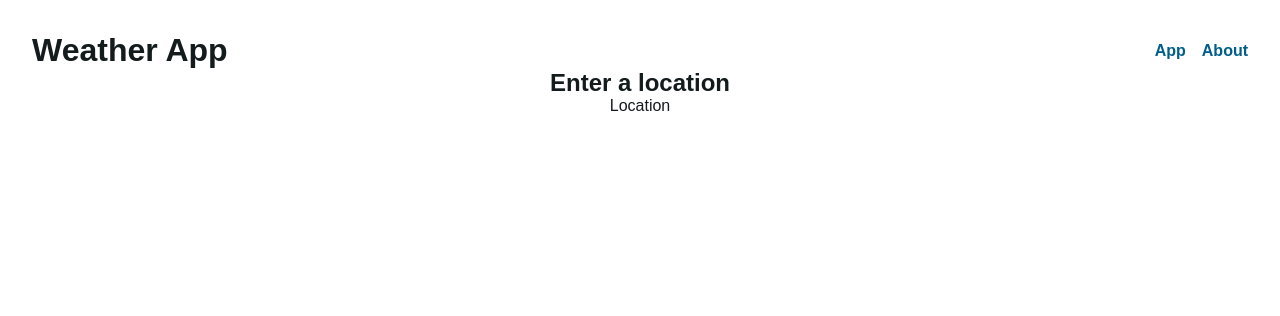
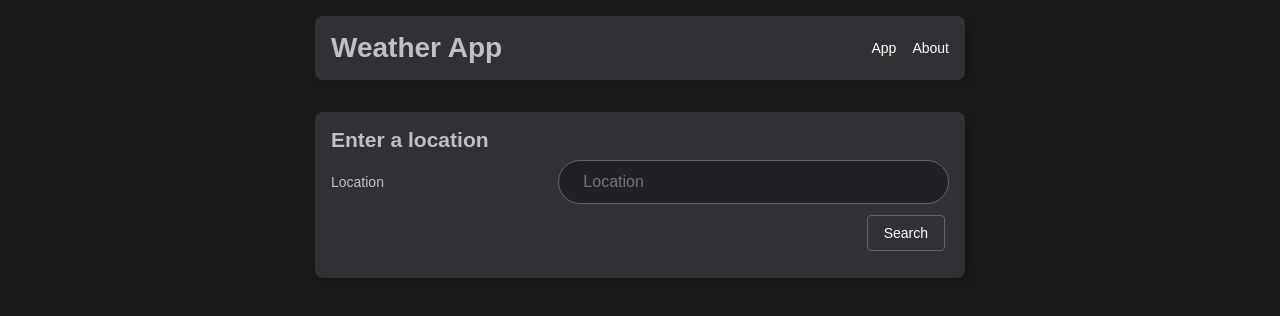
Before and after one commit to PovilasU/react-weather-app-typescript, a React (Vite) app: page / in a window 1280 px wide. Shown: the top 316 px of the page. Built offline with nearby package versions, Linux system fonts and the light colour scheme.

Commit message:
refactored reactjs to Typescript from previous app

```diff
--- a/src/App.tsx
+++ b/src/App.tsx
@@ -1,42 +1,83 @@
-import {  } from 'react'
+import { useState, useEffect, useCallback, lazy, Suspense } from "react";
+import { BrowserRouter, Routes, Route, Link } from "react-router-dom";
+import Footer from "./components/Footer";
 
-import './App.css'
-import { BrowserRouter, Routes, Route, Link } from 'react-router-dom'
-import LocationSearch from './components/LocationSearch'
-import LocationResults from './components/LocationResults'
-import About from './components/About'
-import WeatherDisplay from './components/WeatherDisplay'
-
-function App() {
+const LocationSearch = lazy(() => import("./components/LocationSearch"));
+const LocationResults = lazy(() => import("./components/LocationResults"));
+const WeatherDisplay = lazy(() => import("./components/WeatherDisplay"));
+const About = lazy(() => import("./components/About"));
 
 
+function App(): JSX.Element {
+  const API_ROOT = `https://api.open-meteo.com/v1/forecast?format=json&daily=temperature_2m_max,temperature_2m_min&hourly=temperature_2m&current_weather=true&`;
+  const [locations, updateLocations] = useState<any[]>([]);
+  const [selection, updateSelection] = useState<any | null>(null);
+  const [info, updateInfo] = useState<any | null>(null);
+
+  // console.log(selection)
+
+  const fetchData = useCallback(async () => {
+    if (selection) {
+      const response = await fetch(
+        `${API_ROOT}latitude=${selection.latitude}&longitude=${selection.longitude}&timezone=${selection.timezone}`
+      );
+      const data = await response.json();
+      updateLocations([]);
+      updateInfo(data);
+    }
+  }, [selection, API_ROOT]);
+
+  // Call fetchData when selection changes
+  useEffect(() => {
+    fetchData();
+  }, [fetchData]);
+
   return (
-    <>
-     <BrowserRouter>
-      <div className='App'>
-      <header>
-          <h1>Weather App</h1>
+    <BrowserRouter>
+      <div id="wrapper">
+        <header className="module">
+          <h1 id="logo">Weather App</h1>
           <nav>
-            <Link to='/'>App</Link>
-            <Link to='/about'>About</Link>
+            <Link to="/">App</Link>
+            <Link to="/about">About</Link>
           </nav>
         </header>
+
         <main>
           <Routes>
-            <Route path='/' element={(<>
-              <LocationSearch />
-              <LocationResults />
-              {/* <WeatherDisplay  /> */}
-            </>)}></Route>
-            <Route path='/about' element={<About />} />
+            <Route
+              path="/"
+              element={
+                <Suspense fallback={<div>Loading...</div>}>
+                  <LocationSearch
+                    // locations={locations}
+                    updateLocations={updateLocations}
+                  />
+                  {locations.length > 0 && (
+                    <LocationResults
+                      locations={locations}
+                      // selection={selection}
+                      updateSelection={updateSelection}
+                    />
+                  )}
+                  {info && <WeatherDisplay info={info} selection={selection} />}
+                </Suspense>
+              }
+            />
+            <Route
+              path="/about"
+              element={
+                <Suspense fallback={<div>Loading...</div>}>
+                  <About />
+                </Suspense>
+              }
+            />
           </Routes>
         </main>
-
+        <Footer />
       </div>
-      </BrowserRouter>
-
-    </>
-  )
+    </BrowserRouter>
+  );
 }
 
-export default App
+export default App;
--- a/src/components/About.tsx
+++ b/src/components/About.tsx
@@ -3,7 +3,7 @@ import React from 'react';
 const About: React.FC = () => {
   return (
     <div className="module">
-      <img className="img-me center" src="/povilas.jpg" alt="image" />
+
       <h2 className="center about-h2">Description</h2>
       <p className="tac1">
         A web app that fetches geolocation data from one API and uses that to
--- a/src/components/FormField.tsx
+++ b/src/components/FormField.tsx
@@ -1,20 +1,21 @@
-
-import React from 'react';
-
+import React, { FC } from "react";
 
 interface FormFieldProps {
     title: string;
     name: string;
+    placeholder: string;
 }
 
-const FormField: React.FC<FormFieldProps> = ({ title, name }) => {
-    return (
-        <div>
-            {/* Your component code here */}
-            <label>{title}</label>
-            <input type="text" name={name} autoComplete="off" />
-        </div>
-    );
-};
+const FormField: FC<FormFieldProps> = ({ title, name, placeholder }) => (
+    <div className="form-field">
+        <label>{title}</label>
+        <input
+            type="text"
+            name={name}
+            autoComplete="off"
+            placeholder={placeholder}
+        />
+    </div>
+);
 
-export default FormField;
+export default React.memo(FormField);
--- a/src/components/LocationResults.tsx
+++ b/src/components/LocationResults.tsx
@@ -1,12 +1,34 @@
 
-import React from 'react';
 
-const LocationResults: React.FC = () => {
+interface Location {
+    id: number;
+    country: string;
+    admin1: string;
+}
+
+interface LocationResultsProps {
+    locations: Location[];
+    updateSelection: (location: Location) => void;
+}
+
+export default function LocationResults({ locations, updateSelection }: LocationResultsProps) {
+    function handler(location: Location) {
+        updateSelection(location);
+    }
+
     return (
-        <div>
-            {/* Add your component code here */}
+        <div id="location-results" className="module">
+            {locations.map((location) => (
+                <div className="location" key={location.id}>
+                    <div className="region">
+                        <div>{location.country} </div>
+                        <div className="subregion">{location.admin1} </div>
+                    </div>
+                    <div>
+                        <button onClick={() => handler(location)}>Select</button>
+                    </div>
+                </div>
+            ))}
         </div>
     );
-};
-
-export default LocationResults;
+}
--- a/src/components/LocationSearch.tsx
+++ b/src/components/LocationSearch.tsx
@@ -1,14 +1,42 @@
-
-import React from 'react';
+import React, { useState } from "react";
 import Formfield from "./FormField";
 
-const LocationSearch: React.FC = (props) => {
-    const API_ROOT = 'https://geocoding-api.open-meteo.com/v1/search?format=json&count=10';
+interface LocationSearchProps {
+    updateLocations: (locations: any[]) => void;
+}
+
+const LocationSearch: React.FC<LocationSearchProps> = (props) => {
+    const API_ROOT =
+        "https://geocoding-api.open-meteo.com/v1/search?format=json&count=10";
+    const [errorMsg, setErrorMsg] = useState<string | null>(null);
+
+    const handleSearch = async (e: React.FormEvent<HTMLFormElement>) => {
+        e.preventDefault();
+        setErrorMsg(null);
+        const location = e.currentTarget.location.value;
+        try {
+            const res = await fetch(API_ROOT + `&name=${location}`);
+            const locations = await res.json();
+            if (locations.results) {
+                props.updateLocations(locations.results);
+            } else {
+                setErrorMsg("No results found");
+                props.updateLocations([]);
+            }
+        } catch (error) {
+            setErrorMsg("An error occurred");
+            props.updateLocations([]);
+        }
+    };
+
     return (
-
-        <form>
+        <form id="location-search" className="module" onSubmit={handleSearch}>
             <h2>Enter a location</h2>
-            <Formfield title="Location" name="location" />
+            <Formfield title="Location" name="location" placeholder="Location" />
+            <div className="jcsb">
+                <div className="error">{errorMsg}</div>
+                <button>Search</button>
+            </div>
         </form>
     );
 };
--- a/src/index.css
+++ b/src/index.css
@@ -1,9 +1,13 @@
 :root {
-  --primary: #cde4de;
+  --primaryOld: #cde4de;
+  --primary: #303134;
   --darker: rgba(0, 0, 0, 0.4);
   --shadow: rgba(0, 0, 0, 0.1);
-  --highlight: #005e8a;
-  --text: #131b1d;
+  --highlight: white;
+  --highlight-blue: #005e8a;
+  --text: #e8eaed;
+  --light-blue-grey: #bdc1c6;
+  --dark: rgba(0, 0, 0, 0.9);
 }
 
 * {
@@ -24,13 +28,17 @@ html {
 
 body {
   margin: 0;
-
+  font-size: 14px;
+  font-family: arial, sans-serif;
+  color: var(--light-blue-grey);
+  background-color: var(--dark);
+  font-family: arial, sans-serif;
 }
 
 a {
   text-decoration: none;
   color: var(--highlight);
-  font-weight: bold;
+  font-weight: normal;
 }
 
 h1,
@@ -46,8 +54,16 @@ input {
   padding: .5rem;
   border: 0;
   border-radius: 0px;
-  background-color: rgba(255, 255, 255, 0.8);
+  background-color: #202124;
   width: 100%;
+  border-radius: 24px;
+  color: var(--text);
+  min-height: 44px;
+  border: 1px solid #5f6368;
+  box-shadow: none;
+  border-radius: 24px;
+  margin: 0 auto;
+  max-width: 1584px
 }
 
 input:focus {
@@ -61,7 +77,8 @@ button {
 }
 
 button:hover {
-  background-color: var(--primary);
+  background-color: lightcyan;
+  ;
 }
 
 #wrapper {
@@ -98,6 +115,8 @@ main>* {
 footer {
   padding-bottom: 1rem;
   text-align: center;
+  background: #171717;
+  min-width: 100%;
 }
 
 #location-search {
@@ -109,8 +128,27 @@ footer {
   & button {
     margin-top: .5rem;
     padding: .5rem;
+    background-color: #303134;
+    color: var(--highlight);
+    border: 1px solid #5f6368;
+    border-radius: 4px;
+    font-size: 14px;
+    margin: 11px 4px;
+    padding: 0 16px;
+    line-height: 27px;
+    height: 36px;
+    min-width: 54px;
+    text-align: center;
+    cursor: pointer;
+    user-select: none;
+  }
+
+  & button:hover {
+    border-color: var(--light-blue-grey);
   }
 }
+
+
 
 .form-field {
   display: grid;
@@ -120,11 +158,14 @@ footer {
 
   & input {
     max-width: 100%;
+    font-size: 1rem;
+    padding: 0 1.5rem;
   }
 }
 
 .error {
-  color: maroon;
+
+  color: darksalmon;
 }
 
 .module {
@@ -143,7 +184,27 @@ footer {
   background-color: var(--shadow);
   padding: .5rem;
   border-radius: .5rem;
-  /* word-break: break-all; */
+
+}
+
+.week-forecast-wrapper {
+  display: flex;
+
+  flex-wrap: wrap;
+
+  justify-content: space-evenly;
+}
+
+.week-forecast {
+
+  flex-direction: column;
+
+  padding-right: 10px;
+}
+
+.week-forecast-wrapper .week-forecast:not(:last-child) {
+  border-right: 1px solid var(--light-blue-grey);
+
 }
 
 .location>* {
@@ -212,3 +273,7 @@ footer {
     padding: .5rem;
   }
 }
+
+.heade-1 {
+  font-size: 3rem;
+}
```
Also changed, not shown: src/components/utils.js (added, +53 -0 lines).
